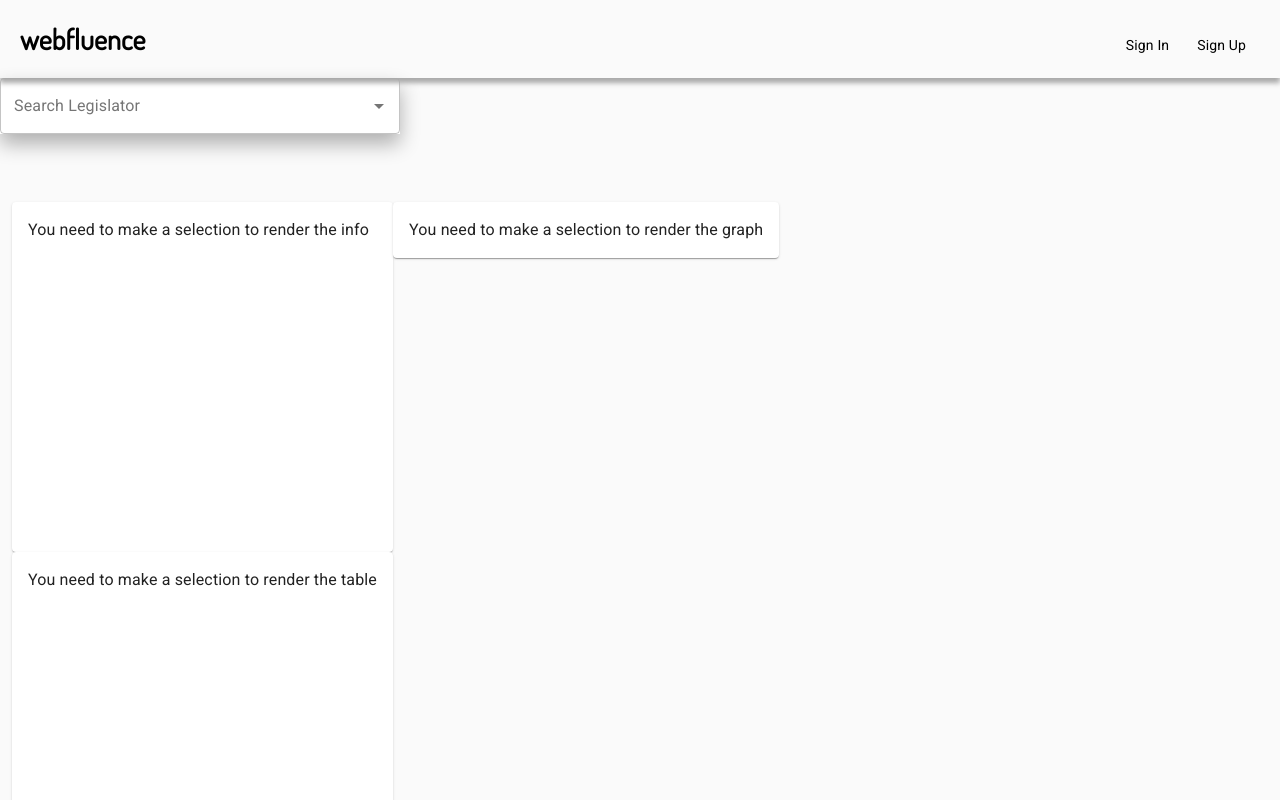
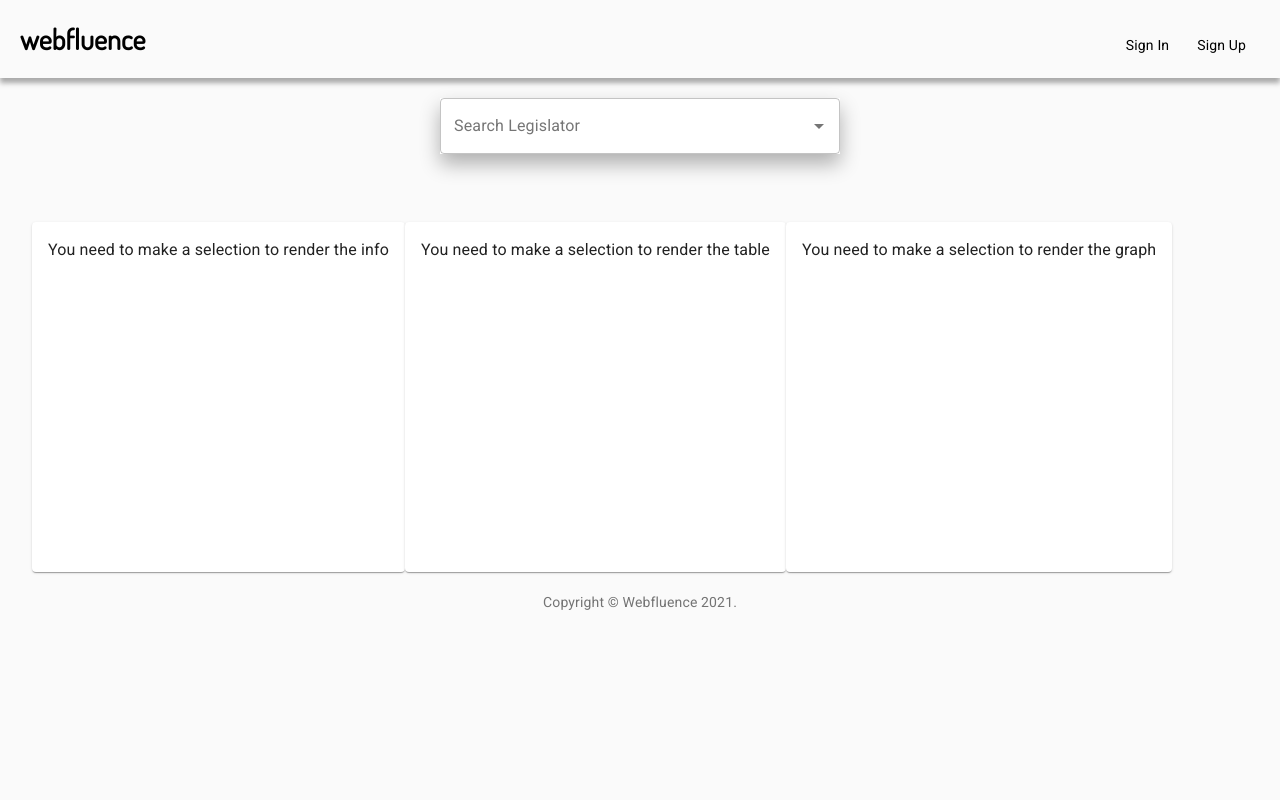
Before and after one commit to webfluence/webfluence, a React app: page /dashboard in a window 1280 px wide. Shown: the top 800 px of the page. Built offline with nearby package versions, Linux system fonts and the light colour scheme.

Commit message:
starting the changes for dashboard styling

```diff
--- a/client/components/Dashboard.js
+++ b/client/components/Dashboard.js
@@ -25,7 +25,7 @@ import Deposits from "./Deposits";
 import Orders from "./Orders";
 
 import { CandidateInfo } from "./CandidateInfo";
-import ContributorList from "./ContributorList"
+import ContributorList from "./ContributorList";
 
 import SearchBar from "./SearchBar";
 import GraphTest from "./GraphTest";
@@ -47,43 +47,66 @@ function Copyright() {
 
 export default function Dashboard() {
   const classes = useStyles();
-  const candcontrib = useSelector(
-    (state) => state.candcontrib
-  );
+  const candcontrib = useSelector((state) => state.candcontrib);
 
-  let rendering = true
+  let rendering = true;
 
   useEffect(() => {
     console.log("USE EFFECT RAN!!!!");
-    rendering = false
-    rendering = true
-  }, [candcontrib])
+    rendering = false;
+    rendering = true;
+  }, [candcontrib]);
 
   const fixedHeightPaper = clsx(classes.paper, classes.fixedHeight);
 
   return (
-    <div className={classes.root}>
-      <CssBaseline />
-      <main className={classes.content}>
+
+
+      <Grid className={classes.content}><CssBaseline />
         {/* <div className={classes.appBarSpacer} /> */}
-        <SearchBar width="400px"/>
+        <SearchBar width="400px" />
         <Container maxWidth="lg" className={classes.container}>
-          <Grid container spacing={3} direction="row">
+          <Grid container spacing={3} style={{ display: "flex", flexWrap: 'wrap'}}>
+
+            {/* // Legislator info */}
             <Grid>
-              <Grid>
-                <Paper className={fixedHeightPaper}>
-                  {(Object.keys(candcontrib).length > 0) ? <CandidateInfo /> : <Typography> You  need to make a selection to render the info</Typography>}
-                </Paper>
-              </Grid>
-              <Grid>
-                <Paper className={fixedHeightPaper}>
-                  {(Object.keys(candcontrib).length > 0) ? <ContributorList /> : <Typography> You  need to make a selection to render the table</Typography>}
-                </Paper>
-              </Grid>
+              <Paper className={fixedHeightPaper} style={{flexGrow: 1}}>
+                {Object.keys(candcontrib).length > 0 ? (
+                  <CandidateInfo />
+                ) : (
+                  <Typography>
+                    {" "}
+                    You need to make a selection to render the info
+                  </Typography>
+                )}
+              </Paper>
             </Grid>
+
+            {/* Contributor Info */}
             <Grid>
-              <Paper className={classes.paper}>
-                {((Object.keys(candcontrib).length > 0) && rendering) ? <GraphTest /> : <Typography> You  need to make a selection to render the graph</Typography>}
+              <Paper className={fixedHeightPaper} style={{flexGrow: 1}}>
+                {Object.keys(candcontrib).length > 0 ? (
+                  <ContributorList />
+                ) : (
+                  <Typography>
+                    {" "}
+                    You need to make a selection to render the table
+                  </Typography>
+                )}
+              </Paper>
+            </Grid>
+
+            {/* Graph */}
+            <Grid>
+              <Paper className={fixedHeightPaper} style={{flexGrow: 2}}>
+                {Object.keys(candcontrib).length > 0 && rendering ? (
+                  <GraphTest />
+                ) : (
+                  <Typography>
+                    {" "}
+                    You need to make a selection to render the graph
+                  </Typography>
+                )}
               </Paper>
             </Grid>
           </Grid>
@@ -91,8 +114,8 @@ export default function Dashboard() {
             <Copyright />
           </Box>
         </Container>
-      </main>
-    </div>
+      </Grid>
+
   );
 }
 
@@ -100,43 +123,16 @@ const useStyles = makeStyles((theme) => ({
   root: {
     display: "flex",
   },
-  // toolbar: {
-  //   paddingRight: 24, // keep right padding when drawer closed
-  // },
-  // toolbarIcon: {
-  //   display: "flex",
-  //   alignItems: "center",
-  //   justifyContent: "flex-end",
-  //   padding: "0 8px",
-  //   ...theme.mixins.toolbar,
-  // },
-  // appBar: {
-  //   zIndex: theme.zIndex.drawer + 1,
-  //   transition: theme.transitions.create(["width", "margin"], {
-  //     easing: theme.transitions.easing.sharp,
-  //     duration: theme.transitions.duration.leavingScreen,
-  //   }),
-  // },
-  // menuButton: {
-  //   marginRight: 36,
-  // },
-  // menuButtonHidden: {
-  //   display: "none",
-  // },
-  // title: {
-  //   flexGrow: 1,
-  // },
-  // appBarSpacer: theme.mixins.toolbar,
-  // content: {
-  //   flexGrow: 1,
-  //   height: "100vh",
-  //   overflow: "auto",
-  // },
   container: {
     paddingTop: theme.spacing(10),
     paddingBottom: theme.spacing(10),
   },
-
+  content: {
+    display : 'flex',
+    flexDirection: 'column',
+    padding: 20,
+    alignItems: 'center'
+  },
   // //These classes are used for the containers
   paper: {
     padding: theme.spacing(2),
```
